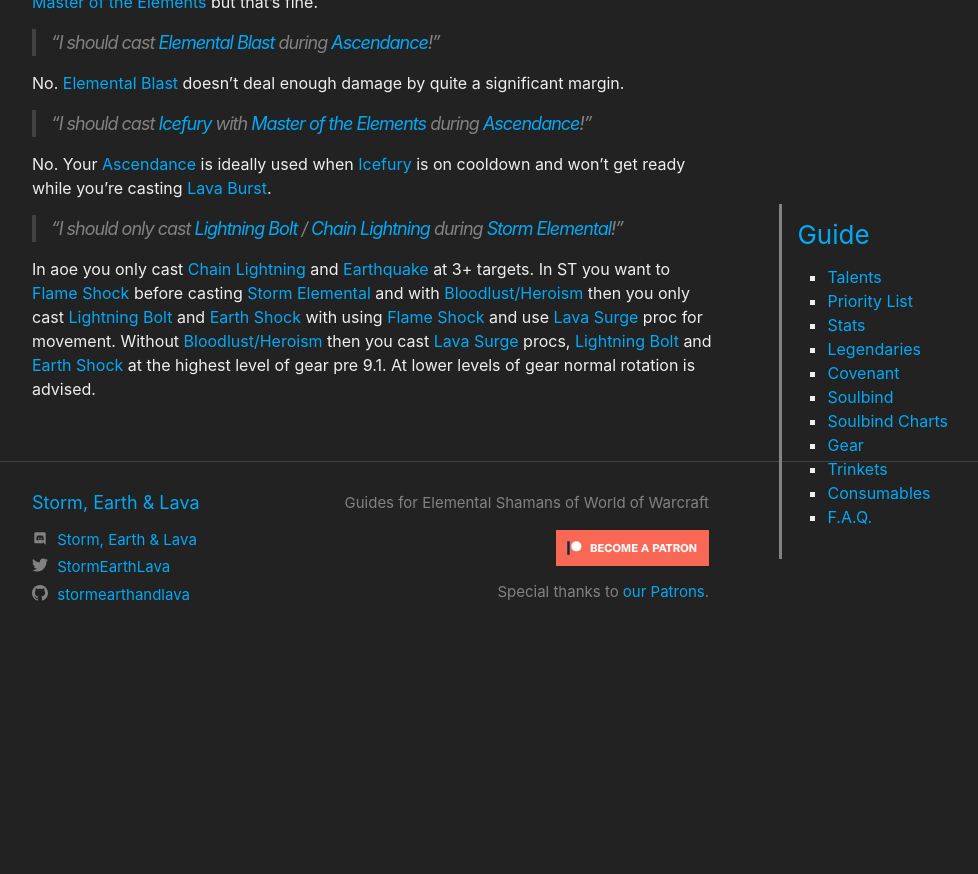
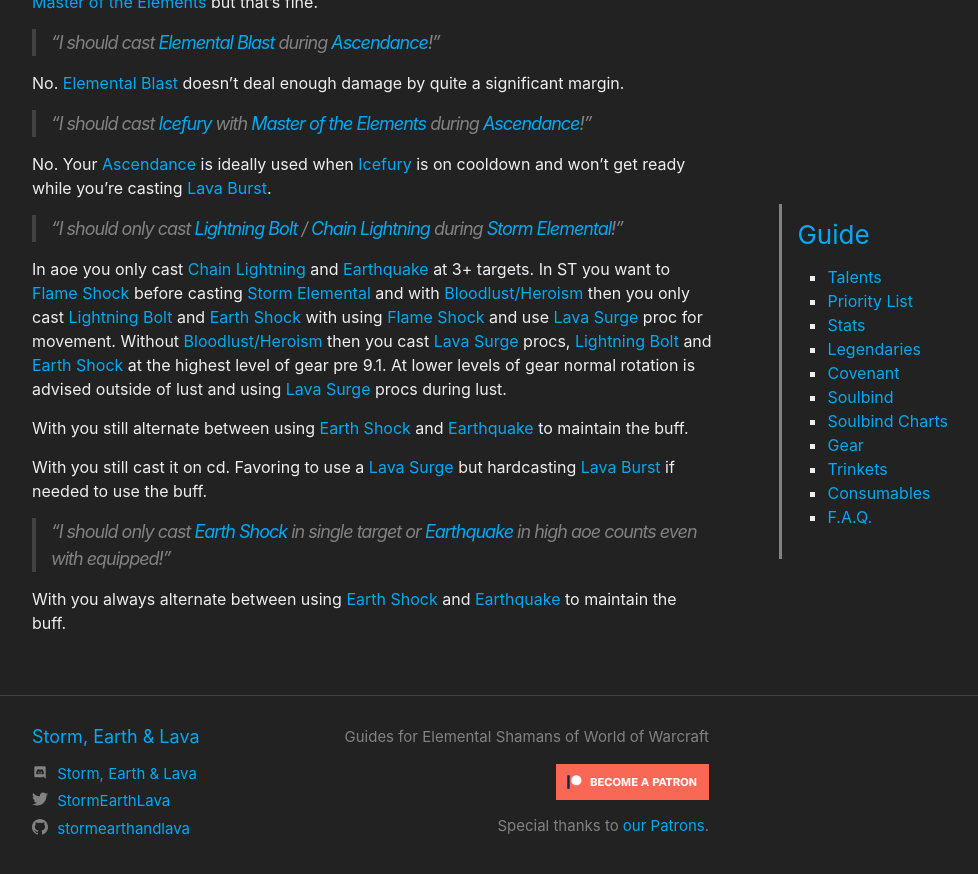
Before and after one commit to stormearthandlava/stormearthandlava.github.io, a Jekyll site: the page built from guide/general/priority_list.md, in a window 1280 px wide and 900 px high, scrolled down 4563 px. Shown: the top 874 px of the window, without its empty margins (268-1246 px from the left). Built offline with Jekyll 4.4.1, drawn with Linux system fonts in a browser that asks for light colours; a script that is not in the unit is left out; before the commit the page ends 5229 px from its top, so only the background shows below that; some of the changed text lies outside the part shown.

Commit message:
Update priority_list.md
Added caveat for Eogs in the SE section after talking with Eo.
Also added EoGS it's own misconception.
Also added caveat for PW in SE where you always cast it based on Kal's research.
Also adjusted the level of gear comment based on Eo recommendation.
updated date.

```diff
--- a/guide/general/priority_list.md
+++ b/guide/general/priority_list.md
@@ -208,7 +208,15 @@
 
 > "I should only cast {{ site.data.spell.lb }} / {{ site.data.spell.cl }} during {{ site.data.talent.se }}!"
 
-In aoe you only cast {{ site.data.spell.cl }} and {{ site.data.spell.eq }} at 3+ targets. In ST you want to {{ site.data.spell.fs }} before casting {{ site.data.talent.se }} and with {{ site.data.spell.bloodlust }} then you only cast {{ site.data.spell.lb }} and {{ site.data.spell.es }} with using {{ site.data.spell.fs }} and use {{ site.data.spell.ls }} proc for movement. Without {{ site.data.spell.bloodlust }} then you cast {{ site.data.spell.ls }} procs, {{ site.data.spell.lb }} and {{ site.data.spell.es }} at the highest level of gear pre 9.1. At lower levels of gear normal rotation is advised.
+In aoe you only cast {{ site.data.spell.cl }} and {{ site.data.spell.eq }} at 3+ targets. In ST you want to {{ site.data.spell.fs }} before casting {{ site.data.talent.se }} and with {{ site.data.spell.bloodlust }} then you only cast {{ site.data.spell.lb }} and {{ site.data.spell.es }} with using {{ site.data.spell.fs }} and use {{ site.data.spell.ls }} proc for movement. Without {{ site.data.spell.bloodlust }} then you cast {{ site.data.spell.ls }} procs, {{ site.data.spell.lb }} and {{ site.data.spell.es }} at the highest level of gear pre 9.1. At lower levels of gear normal rotation is advised outside of lust and using {{ site.data.spell.ls }} procs during lust.
+
+With {{ site.data.talent.eogs }} you still alternate between using {{ site.data.spell.es }} and {{ site.data.spell.eq }} to maintain the {{ site.data.talent.eogs }} buff.
+
+With {{ site.data.spell.primoridial wave }} you still cast it on cd. Favoring to use a {{ site.data.spell.ls }} but hardcasting {{ site.data.spell.lvb }} if needed to use the {{ site.data.spell.primoridial wave }} buff.
+
+> "I should only cast {{ site.data.spell.es }} in single target or {{ site.data.spell.eq }} in high aoe counts even with  {{ site.data.talent.eogs }}  equipped!"
+
+With {{ site.data.talent.eogs }} you always alternate between using {{ site.data.spell.es }} and {{ site.data.spell.eq }} to maintain the {{ site.data.talent.eogs }} buff.
 
 
 <script>
```
Also changed, not shown: other parts of guide/general/priority_list.md (+1 -1 lines).
